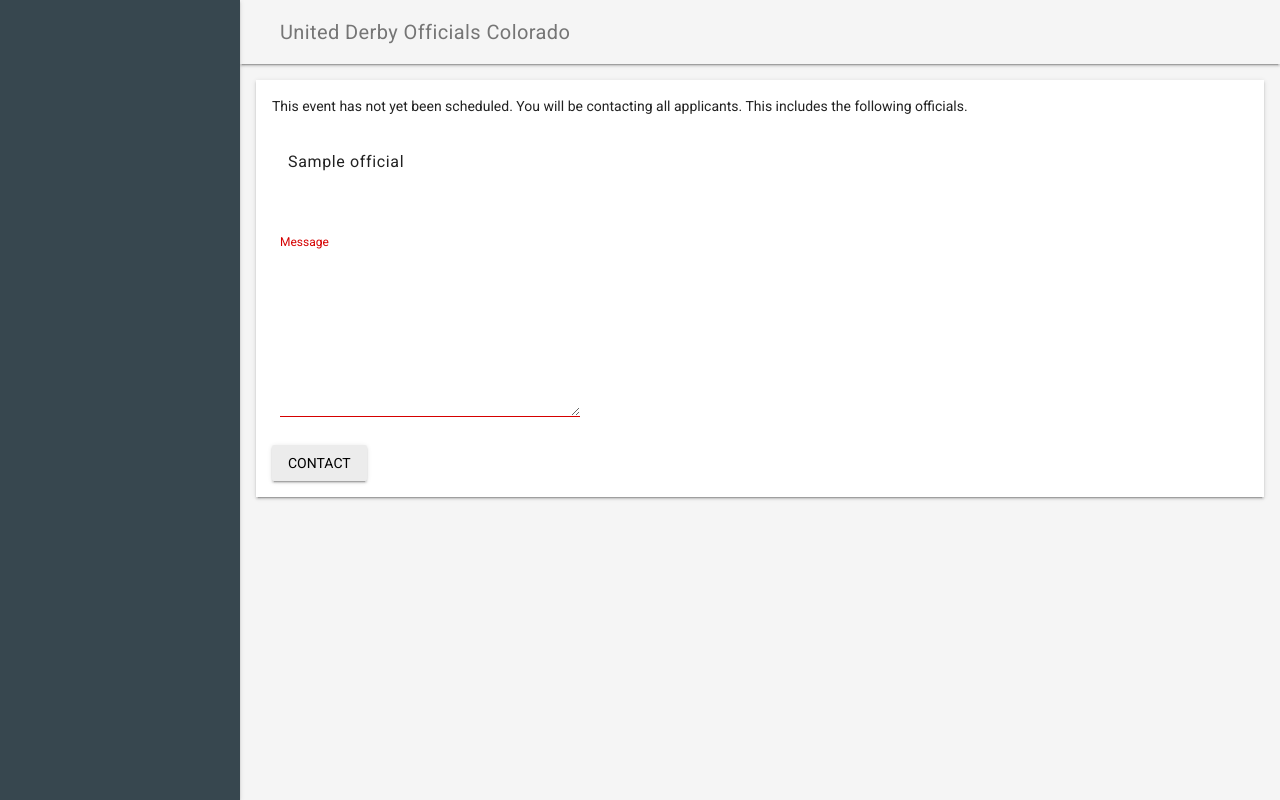
After one commit to AmeliaLLC/udoco, a Django app: template templates/udoco/contact_roster.html in a window 1280 px wide. The commit adds this page. Run offline with Django 3.2, Linux system fonts and the light colour scheme; tables that the repository leaves empty hold one stand-in row (values such as "Sample post"); the template is opened without the code that fills it: values that come from a table or form of the project are taken from there, most other values are stand-ins (such as "Sample title", 1, 10 or a date in 2020); parts of the project's set-up code (start-up, migrations or seed data) failed here and were passed over; some libraries are stand-ins or nearby versions.

Commit message:
Add the ability to contact applicants/roster

```diff
--- a/static/js/udoco.js
+++ b/static/js/udoco.js
@@ -150,6 +150,7 @@ App.Views.EventApply = Backbone.View.extend({
     el: "#dialog-target",
     events: {
         'change .mdl-selectfield__select': 'onPreferenceChange',
+        'click #event-contact': 'onContact',
         'click #event-withdraw': 'onWithdraw',
         'click #event-apply': 'onApply',
         'click #event-cancel': 'onCancel',
@@ -248,6 +249,9 @@ App.Views.EventApply = Backbone.View.extend({
             App.toast({'message': 'Your application has been received.'});
             this._close();
         }, this));
+    },
+    onContact: function() {
+        window.location = '/events/'+this.event.get('id')+'/contact';
     },
     onCancel: function() {
         this.event.destroy()
--- /dev/null
+++ b/templates/udoco/contact_roster.html
@@ -0,0 +1,37 @@
+{% extends "base.html" %}
+{% load udoco_forms %}
+{% load staticfiles %}
+
+{% block "content" %}
+<div class="mdl-cell mdl-cell--12-col">
+
+<div>
+    {% if event.complete %}
+    This event has been completely scheduled and rostered. You will be contacting
+    all rostered officials. This includes the following officials.
+    {% else %}
+    This event has not yet been scheduled. You will be contacting all applicants.
+    This includes the following officials.
+    {% endif %}
+    <ul class="mdl-list">
+    {% for official in officials %}
+        <li class="mdl-list__item">
+            <span class="mdl-list__item-primary-content">{{ official }}</span>
+        </li>
+    {% endfor %}
+    </ul>
+</div>
+
+<form action="" method="POST">
+    {{ form.errors }}
+    {% for field in form %}
+    <div class="mdl-cell mdl-cell--12-col">
+        {{ field | mdl | safe }}
+    </div>
+    {% endfor %}
+
+    <input class="mdl-button mdl-button--raised" type="submit" value="Contact" />
+    {% csrf_token %}
+</form>
+</div>
+{% endblock %}
--- a/templates/udoco/index.html
+++ b/templates/udoco/index.html
@@ -178,7 +178,10 @@
     <% if (App.state.user !== null && App.state.user.get('league') && App.state.user.get('league').name == event.get('league') && moment().diff(event.get('start')) < 0) { %>
     <button type="button" class="mdl-button" id="event-cancel">Cancel event</button>
     <% if (!event.get('complete')){ %>
+    <button type="button" class="mdl-button" id="event-contact">Contact applicants</button>
     <button type="button" class="mdl-button" id="event-schedule">Schedule event</button>
+    <% } else { %>
+    <button type="button" class="mdl-button" id="event-contact">Contact roster</button>
     <% } %>
     <% } %>
     <button type="button" class="mdl-button close" id="event-close">Close</button>
--- a/udoco/forms.py
+++ b/udoco/forms.py
@@ -206,3 +206,7 @@ class LeagueEditForm(forms.Form):
         queryset=models.League.objects.none(),
         widget=SimplifiedLeagueSelect)
     email_template = forms.CharField(widget=forms.Textarea)
+
+
+class ContactOfficialsForm(forms.Form):
+    message = forms.CharField(widget=forms.Textarea)
--- a/udoco/urls.py
+++ b/udoco/urls.py
@@ -53,6 +53,8 @@ urlpatterns = [
         views.EventView.as_view(), name='view_event'),
     url(r'^events/(?P<event_id>[0-9]+)/edit$',
         views.AddEventView.as_view(), name='edit_event'),
+    url(r'^events/(?P<event_id>[0-9]+)/contact$',
+        views.ContactEventView.as_view(), name='contact_officials'),
     url(r'^events/(?P<event_id>[0-9]+)/withdraw$',
         views.EventWithdrawalView.as_view(),
         name='event_withdrawal'),
```
Also changed, not shown: udoco/views.py (+59 -2 lines).
